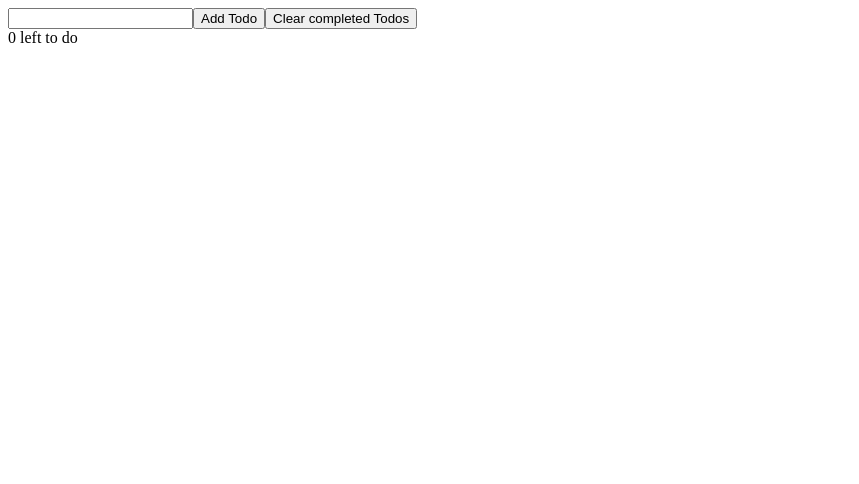
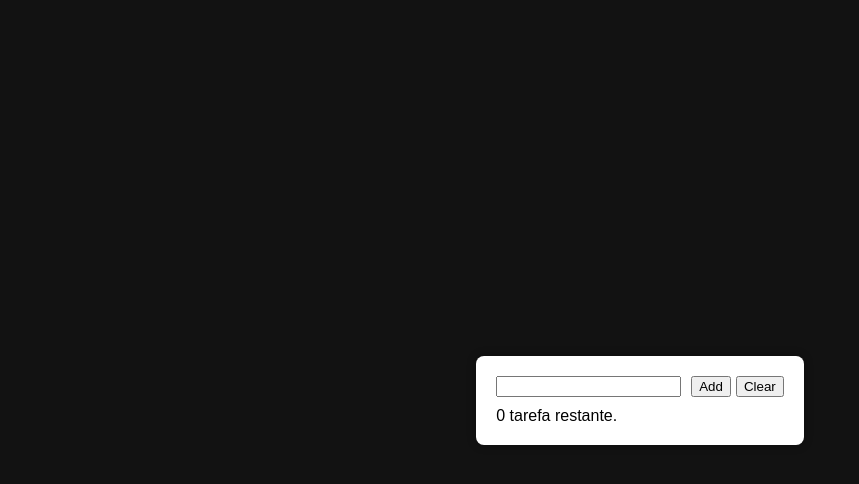
Before and after one commit to Thijalves/todo-list, a React (Create React App) app: page / in a window 1280 px wide. Shown: the top 484 px of the page, without its empty margins (0-859 px from the left). Built offline with nearby package versions, Linux system fonts and the light colour scheme.

Commit message:
add style to the app

```diff
--- /dev/null
+++ b/src/App.css
@@ -0,0 +1,42 @@
+body {
+    margin: 0;
+    padding: 0;
+    background-color: #121212; /* Dark color for the background */
+    color: #fff; /* Text color */
+    font-family: Arial, sans-serif; /* Specify the desired font */
+  }
+
+  .container {
+    display: flex;
+    align-items: center;
+    justify-content: center;
+    height: 100vh;
+  }
+
+  .content {
+    background-color: #fff; /* White color for the content box */
+    color: #000; /* Text color for the content */
+    padding: 20px;
+    border-radius: 8px;
+    box-shadow: 0 0 10px rgba(0, 0, 0, 0.3); /* Add a subtle shadow effect */
+  }
+
+  .app-container {
+    display: flex;
+    flex-direction: column;
+    /* align-items: center; */
+    justify-content: center;
+  }
+
+  .input-container {
+    display: flex;
+    margin-bottom: 10px;
+  }
+
+  .input-container input {
+    margin-right: 5px;
+  }
+
+  .input-container button {
+    margin-left: 5px;
+  }
--- a/src/App.js
+++ b/src/App.js
@@ -1,6 +1,7 @@
 import React, { useState, useRef } from "react";
 import TodoList from "./TodoList";
 import { v4 as uuidv4 } from "uuid";
+import "./App.css";
 
 function App() {
   const [todos, setTodos] = useState([]);
@@ -33,13 +34,21 @@ function App() {
   }
 
   return (
-    <>
-      <TodoList taskList={todos} toggleTodo={toggleTodo} />
-      <input ref={todoNameRef} type="text" />
-      <button onClick={handleAddTodo}>Add Todo</button>
-      <button onClick={handleClear}>Clear completed Todos</button>
-      <div>{todos.filter((todo) => !todo.complete).length} left to do</div>
-    </>
+    <div className="container">
+      <div className="content">
+        <div className="app-container">
+          <TodoList taskList={todos} toggleTodo={toggleTodo} />
+          <div className="input-container">
+            <input ref={todoNameRef} type="text" />
+            <button onClick={handleAddTodo}>Add</button>
+            <button onClick={handleClear}>Clear</button>
+          </div>
+          <div>
+            {todos.filter((todo) => !todo.complete).length} tarefa restante.
+          </div>
+        </div>
+      </div>
+    </div>
   );
 }
 
```
